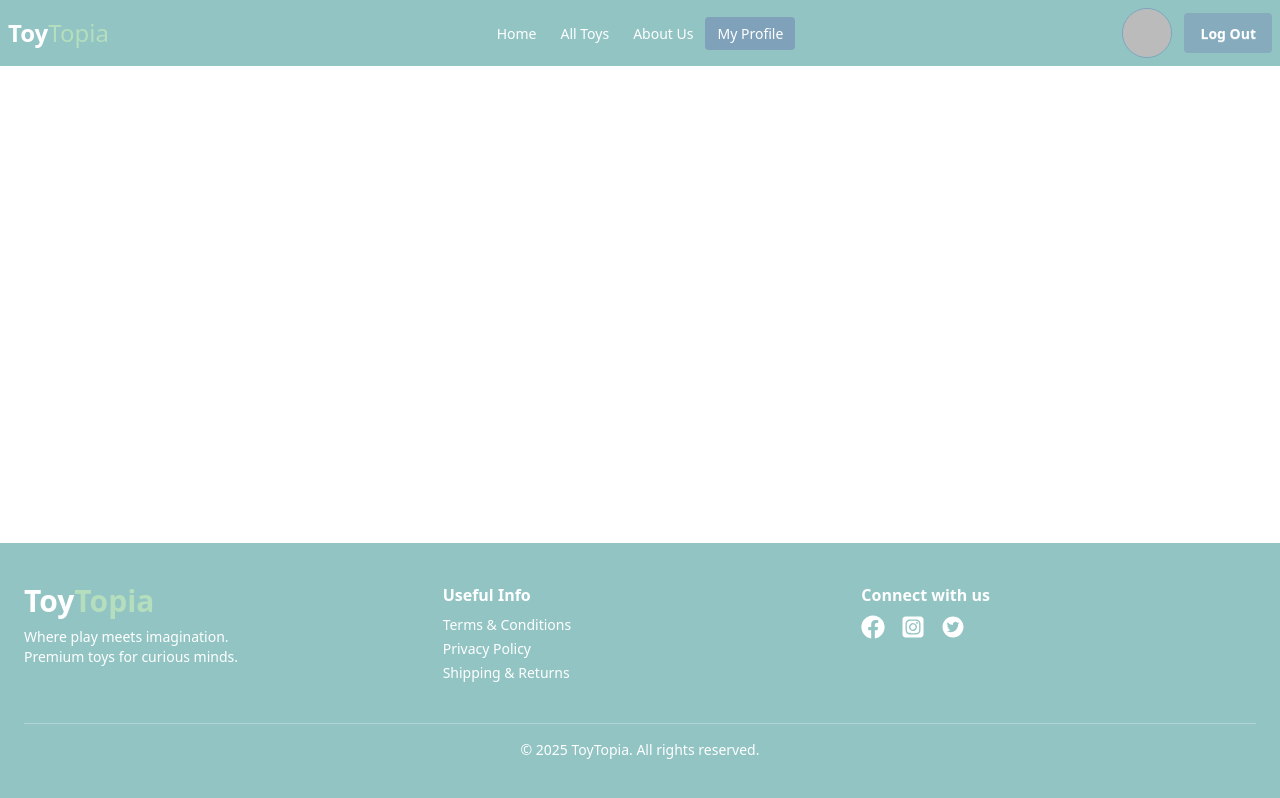
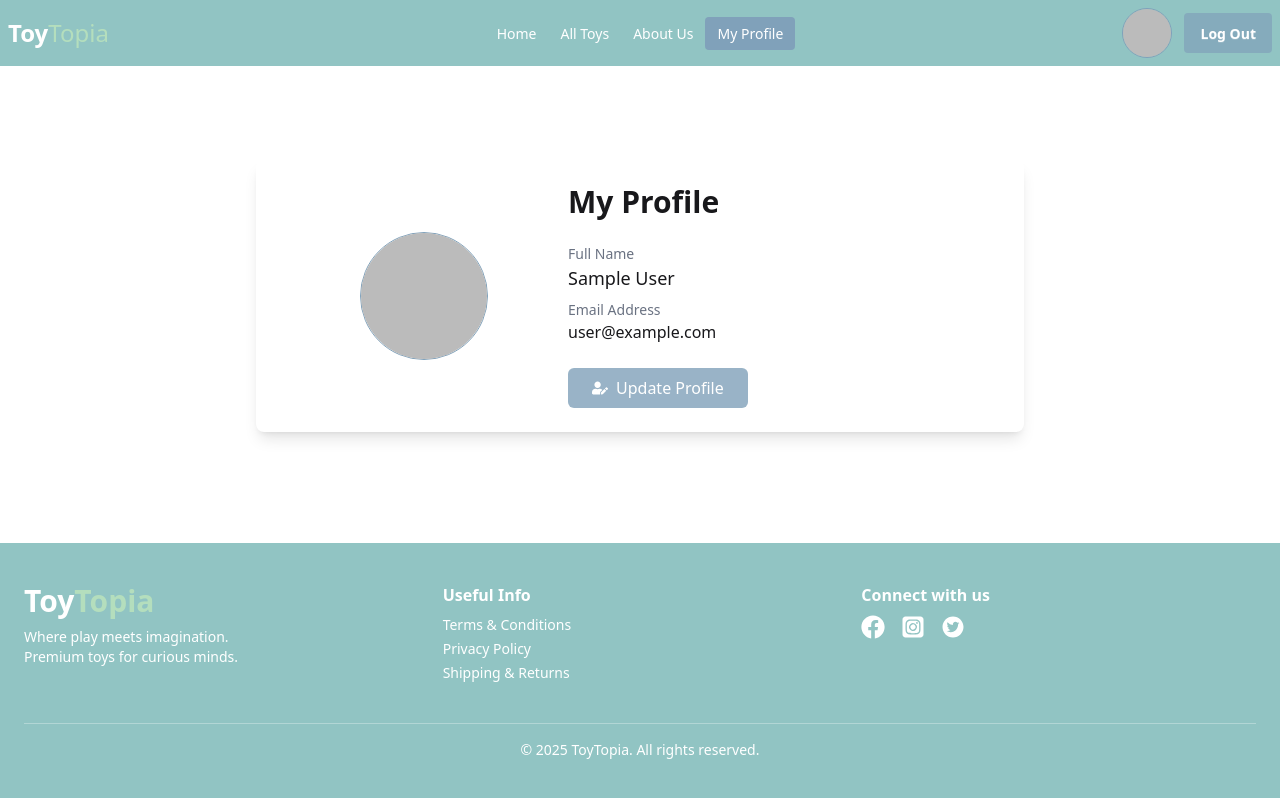
Before and after one commit to mdrobiulislam1479/toy-topia, a React (Vite) app: page /my-profile in a window 1280 px wide. Built offline with nearby package versions, Linux system fonts and the light colour scheme; no server answers; sample sign-in values are in the browser's storage.

Commit message:
added my profile section functionality

```diff
--- a/src/Contexts/AuthProvider.jsx
+++ b/src/Contexts/AuthProvider.jsx
@@ -55,6 +55,7 @@ const AuthProvider = ({ children }) => {
 
   const authInfo = {
     user,
+    setUser,
     loading,
     createUser,
     signInUser,
--- a/src/Pages/ForgotPassword.jsx
+++ b/src/Pages/ForgotPassword.jsx
@@ -18,6 +18,7 @@ const ForgetPassword = () => {
     forgotPassword(email)
       .then(() => {
         console.log("Password reset email sent!");
+        window.open("https://mail.google.com", "_blank");
       })
       .catch((error) => {
         console.log(error.message);
--- a/src/Pages/MyProfile.jsx
+++ b/src/Pages/MyProfile.jsx
@@ -1,5 +1,122 @@
+import { useContext, useState } from "react";
+import { updateProfile } from "firebase/auth";
+import { AuthContext } from "../Contexts/AuthContext";
+import { auth } from "../../firebase.config";
+import { FaUserEdit } from "react-icons/fa";
+import { IoCheckmark } from "react-icons/io5";
+
 const MyProfile = () => {
-  return <div></div>;
+  const { user, setUser } = useContext(AuthContext);
+
+  const [editMode, setEditMode] = useState(false);
+  const [name, setName] = useState(user?.displayName || "");
+  const [photoURL, setPhotoURL] = useState(user?.photoURL || "");
+
+  const handleUpdate = (e) => {
+    e.preventDefault();
+
+    updateProfile(auth.currentUser, {
+      displayName: name,
+      photoURL: photoURL,
+    })
+      .then(() => {
+        setUser({ ...user, displayName: name, photoURL: photoURL });
+        console.log("✅ Profile updated successfully!");
+        setEditMode(false);
+      })
+      .catch(() => {
+        console.log("❌ Failed to update profile.");
+      });
+  };
+
+  return (
+    <div className="max-w-3xl mx-auto mt-20 md:mt-40 bg-white rounded-lg shadow-lg p-6 flex flex-col md:flex-row md:gap-20 items-center justify-center">
+      <div className="md:pl-20">
+        <img
+          src={
+            user?.photoURL ||
+            "https://img.icons8.com/glyph-neue/64/user-male-circle.png"
+          }
+          alt="Profile"
+          className="w-32 h-32 rounded-full border border-secondary object-cover mx-auto"
+        />
+      </div>
+
+      <div className="flex-1 w-full md:w-auto">
+        <h2 className="text-3xl font-semibold mt-6 md:mt-0 mb-6 text-center md:text-left">
+          My Profile
+        </h2>
+
+        {!editMode ? (
+          <>
+            <p className="mb-2 text-center md:text-left">
+              <span className="block text-gray-500 text-sm">Full Name</span>
+              <span className="font-medium text-lg">
+                {user?.displayName || "-"}
+              </span>
+            </p>
+
+            <p className="mb-6 text-center md:text-left">
+              <span className="block text-gray-500 text-sm">Email Address</span>
+              <span className="font-medium">{user?.email}</span>
+            </p>
+
+            <button
+              onClick={() => setEditMode(true)}
+              className="bg-secondary/80 hover:bg-secondary text-white px-6 py-2 rounded-md flex items-center justify-center gap-2 mx-auto md:mx-0"
+            >
+              <FaUserEdit /> Update Profile
+            </button>
+          </>
+        ) : (
+          <form onSubmit={handleUpdate} className="space-y-5  mx-auto">
+            <div>
+              <label
+                className="block text-gray-600 font-semibold mb-1"
+                htmlFor="name"
+              >
+                Full Name
+              </label>
+              <input
+                id="name"
+                type="text"
+                value={name}
+                onChange={(e) => setName(e.target.value)}
+                placeholder="Enter Update Name"
+                className="w-full p-3 border border-secondary rounded-md focus:outline-none focus:ring-2 focus:ring-secondary"
+                required
+              />
+            </div>
+
+            <div>
+              <label
+                className="block text-gray-600 font-semibold mb-1"
+                htmlFor="photoURL"
+              >
+                Photo URL
+              </label>
+              <input
+                id="photoURL"
+                type="url"
+                value={photoURL}
+                onChange={(e) => setPhotoURL(e.target.value)}
+                placeholder="Enter Update photoURL"
+                className="w-full p-3 border border-secondary rounded-md focus:outline-none focus:ring-2 focus:ring-secondary"
+              />
+            </div>
+
+            <button
+              type="submit"
+              className="bg-secondary/80 hover:bg-secondary text-white w-full py-3 rounded-md flex items-center justify-center gap-2"
+            >
+              <IoCheckmark />
+              Done
+            </button>
+          </form>
+        )}
+      </div>
+    </div>
+  );
 };
 
 export default MyProfile;
--- a/src/Route/Route.jsx
+++ b/src/Route/Route.jsx
@@ -35,7 +35,11 @@ export const router = createBrowserRouter([
       },
       {
         path: "/my-profile",
-        element: <MyProfile />,
+        element: (
+          <PrivateRoute>
+            <MyProfile />
+          </PrivateRoute>
+        ),
       },
       {
         path: "/login",
```
